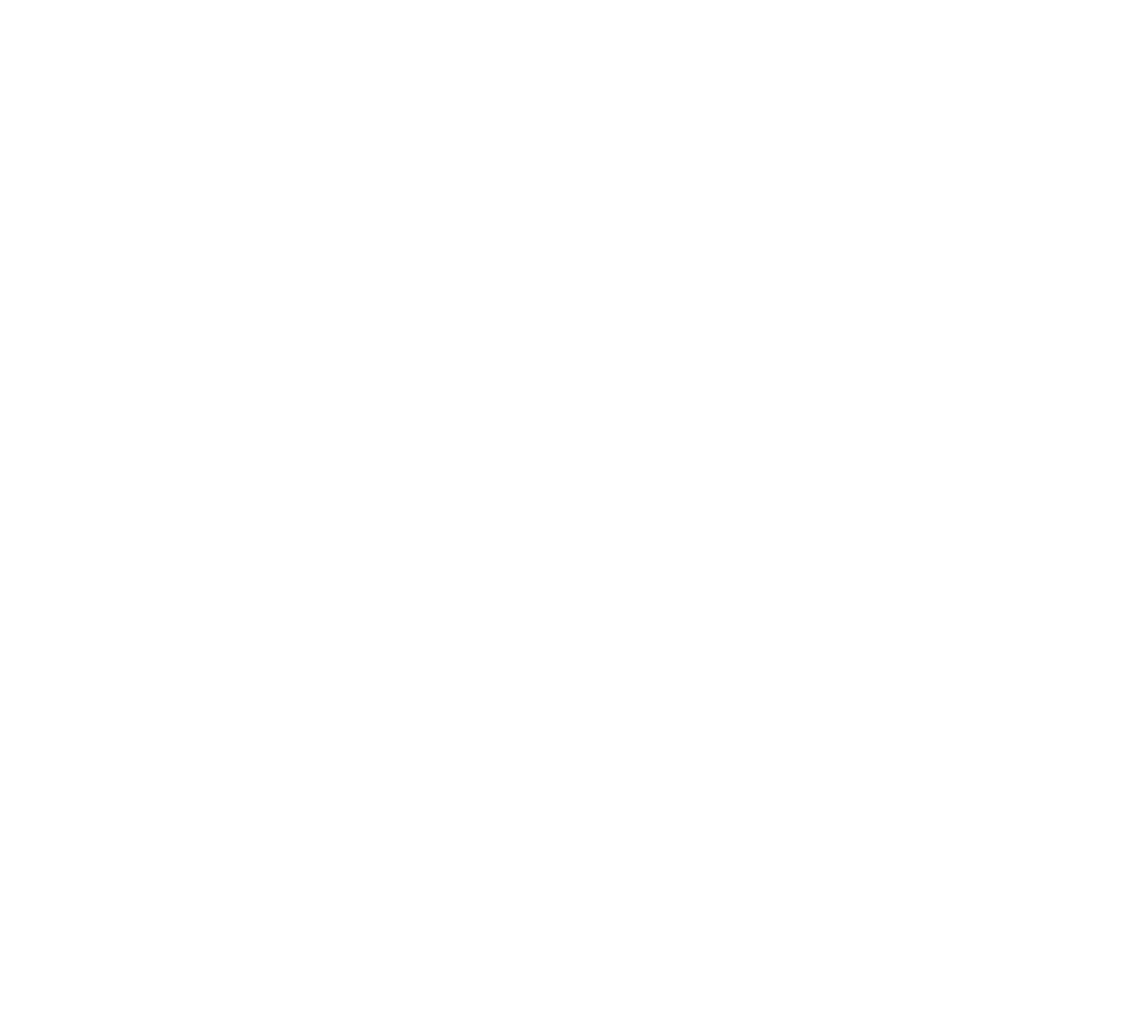
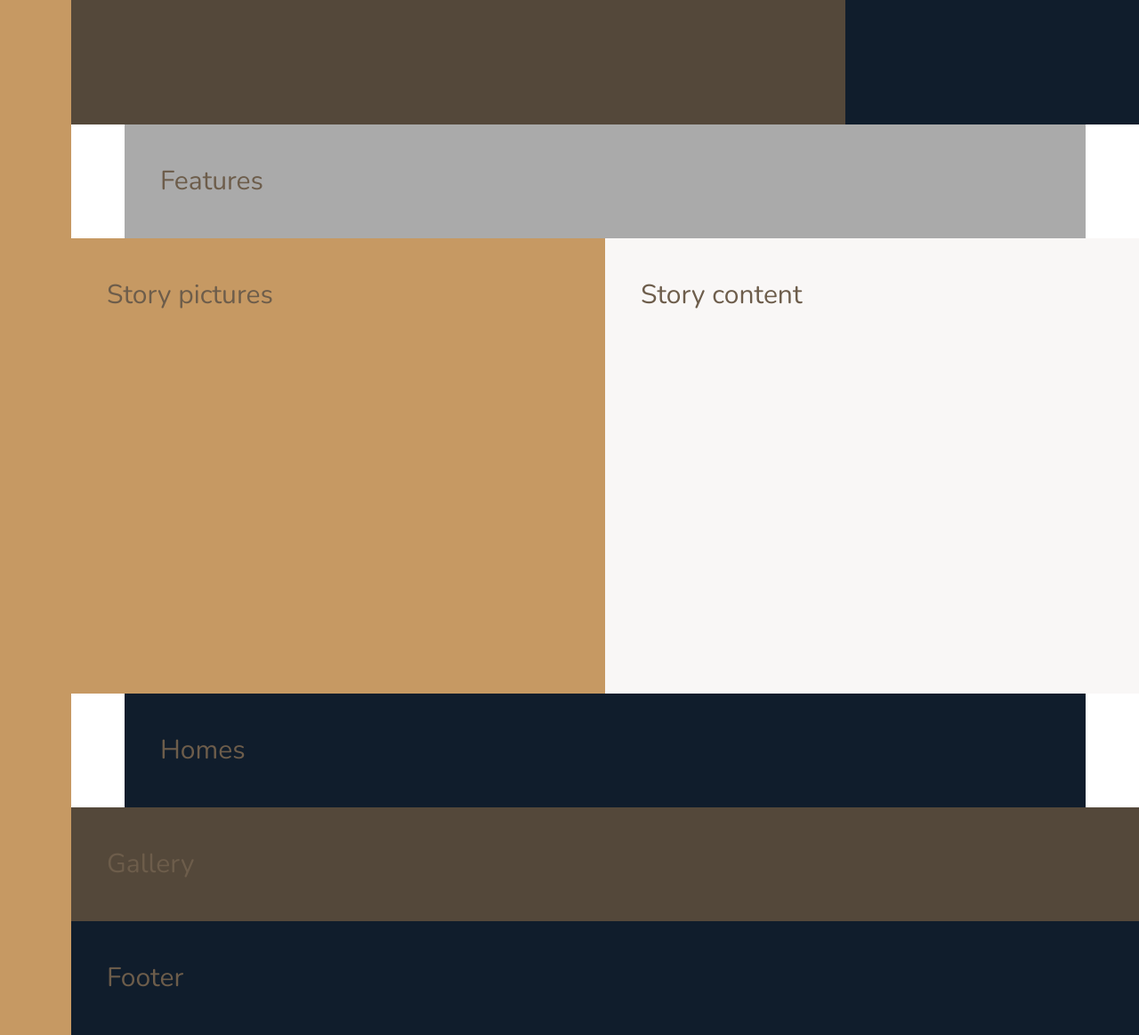
Before and after one commit to Plamena37/Website-Templates, a website: page Nexter/index.html in a window 1280 px wide. Shown: the part 500-1664 px from the top of the page at 89% size. Before the commit the page ends 800 px from the top, so only its background shows below. Drawn offline with nearby package versions, Linux system fonts and the light colour scheme.

Commit message:
implement overall layout

```diff
--- a/Nexter/index.html
+++ b/Nexter/index.html
@@ -15,6 +15,22 @@
     <title>nexter &mdash; your home, your freedom</title>
   </head>
   <body class="container">
-    TEST TEST
+    <div class="sidebar">Sidebar</div>
+
+    <header class="header">Header</header>
+
+    <div class="realtors">Top 3 realtors</div>
+
+    <section class="features">Features</section>
+
+    <div class="story__pictures">Story pictures</div>
+
+    <div class="story__content">Story content</div>
+
+    <section class="homes">Homes</section>
+
+    <section class="gallery">Gallery</section>
+
+    <footer class="footer">Footer</footer>
   </body>
 </html>
--- a/Nexter/sass/_base.scss
+++ b/Nexter/sass/_base.scss
@@ -33,3 +33,19 @@ body {
   font-weight: 300;
   line-height: 1.6;
 }
+
+.container {
+  display: grid;
+  grid-template-rows: 80vh min-content 40vw repeat(3, min-content);
+  grid-template-columns:
+    [sidebar-start] 8rem [sidebar-end full-start] minmax(6rem, 1fr)
+    [center-start] repeat(8, [col-start] minmax(min-content, 14rem) [col-end])
+    [center-end] minmax(6rem, 1fr)
+    [full-end];
+
+  // TEST
+  & > * {
+    padding: 40px;
+    font-size: 3rem;
+  }
+}
--- a/Nexter/sass/_features.scss
+++ b/Nexter/sass/_features.scss
@@ -0,0 +1,4 @@
+.features {
+  background-color: $color-grey-light-2;
+  grid-column: center-start / center-end;
+}
--- a/Nexter/sass/_footer.scss
+++ b/Nexter/sass/_footer.scss
@@ -0,0 +1,4 @@
+.footer {
+  background-color: $color-secondary;
+  grid-column: full-start / full-end;
+}
--- a/Nexter/sass/_gallery.scss
+++ b/Nexter/sass/_gallery.scss
@@ -0,0 +1,4 @@
+.gallery {
+  background-color: $color-grey-dark-1;
+  grid-column: full-start / full-end;
+}
--- a/Nexter/sass/_header.scss
+++ b/Nexter/sass/_header.scss
@@ -0,0 +1,4 @@
+.header {
+  background-color: $color-grey-dark-1;
+  grid-column: full-start / col-end 6;
+}
--- a/Nexter/sass/_homes.scss
+++ b/Nexter/sass/_homes.scss
@@ -0,0 +1,4 @@
+.homes {
+  background-color: $color-secondary;
+  grid-column: center-start / center-end;
+}
--- a/Nexter/sass/_realtors.scss
+++ b/Nexter/sass/_realtors.scss
@@ -0,0 +1,4 @@
+.realtors {
+  background-color: $color-secondary;
+  grid-column: col-start 7 / -1;
+}
--- a/Nexter/sass/_sidebar.scss
+++ b/Nexter/sass/_sidebar.scss
@@ -0,0 +1,5 @@
+.sidebar {
+  background-color: $color-primary;
+  grid-column: sidebar-start / sidebar-end;
+  grid-row: 1 / -1;
+}
--- a/Nexter/sass/_story.scss
+++ b/Nexter/sass/_story.scss
@@ -0,0 +1,11 @@
+.story {
+  &__pictures {
+    background-color: $color-primary;
+    grid-column: full-start / col-end 4;
+  }
+
+  &__content {
+    background-color: $color-grey-light-1;
+    grid-column: col-start 5 / full-end;
+  }
+}
```
Also changed, not shown: Nexter/css/style.css.
